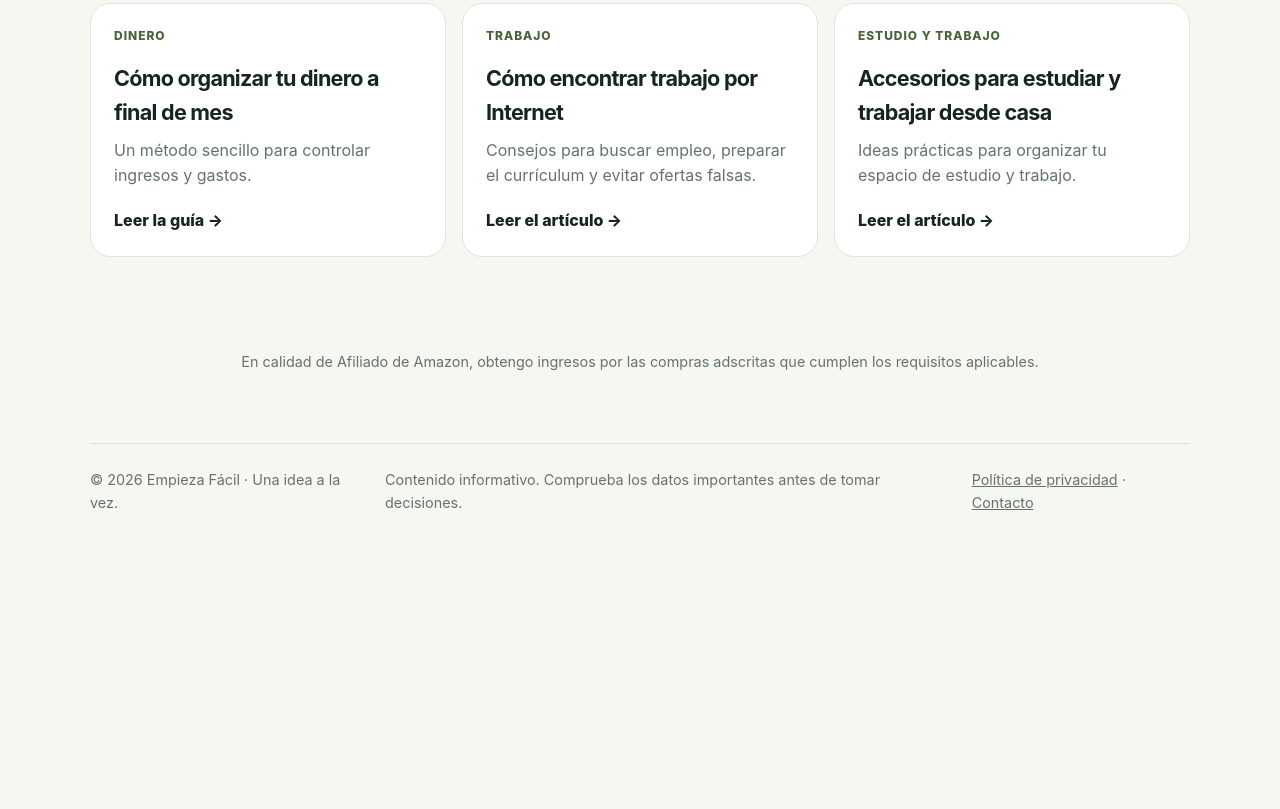
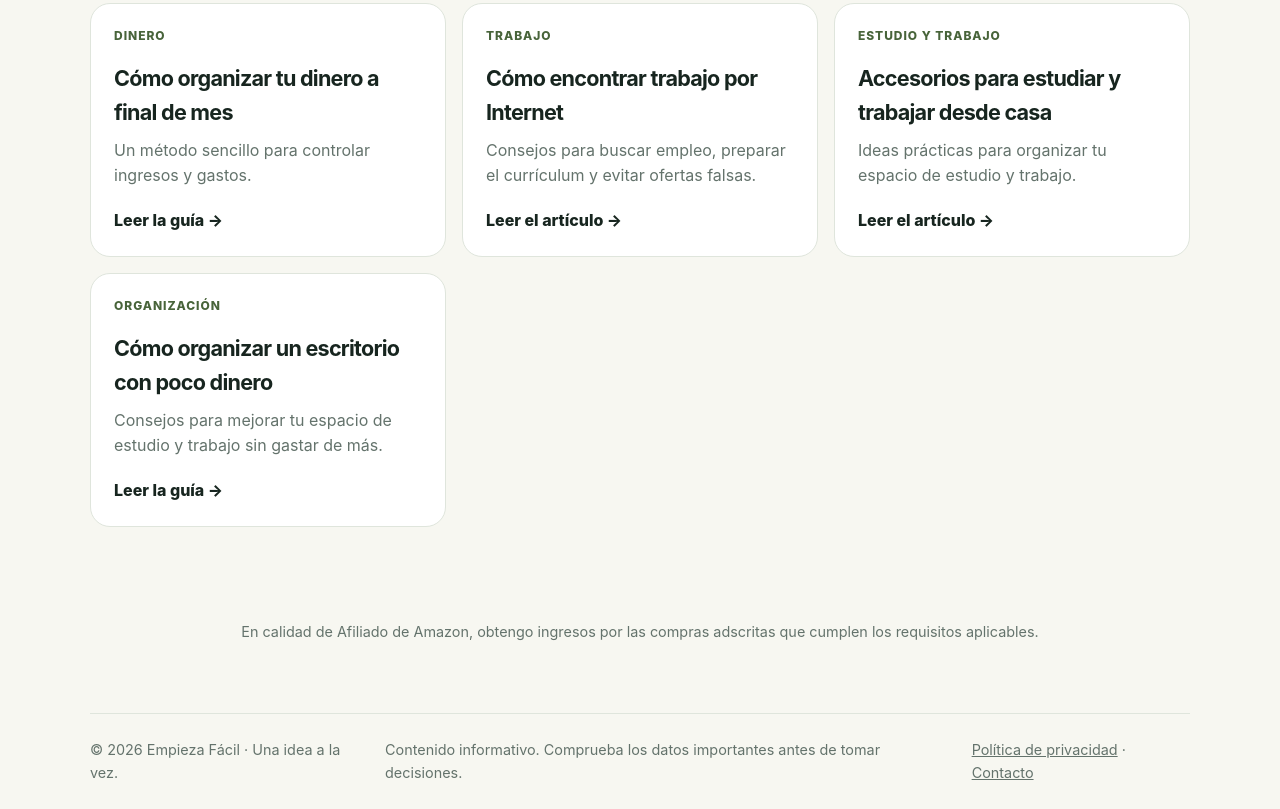
Before and after one commit to hechchekka-dot/hechchekka, a plain HTML site: page index.html in a window 1280 px wide. Shown: the part 2322-3131 px from the top of the page. Before the commit the page ends 2861 px from the top, so only its background shows below. Drawn offline with Linux system fonts and the light colour scheme.

Commit message:
Update index.html

```diff
--- a/index.html
+++ b/index.html
@@ -202,6 +202,13 @@ a{color:inherit}
       <p>Ideas prácticas para organizar tu espacio de estudio y trabajo.</p>
       <a href="accesorios-estudiar-trabajar.html">Leer el artículo →</a>
     </article>
+    <article class="card">
+      <div class="tag">Organización</div>
+      <h3>Cómo organizar un escritorio con poco dinero</h3>
+      <p>Consejos para mejorar tu espacio de estudio y trabajo sin gastar de más.</p>
+      <a href="guia-escritorio-productivo.html">Leer la guía →</a>
+    </article>
+
   </div>
 </section>
 </main>
```
